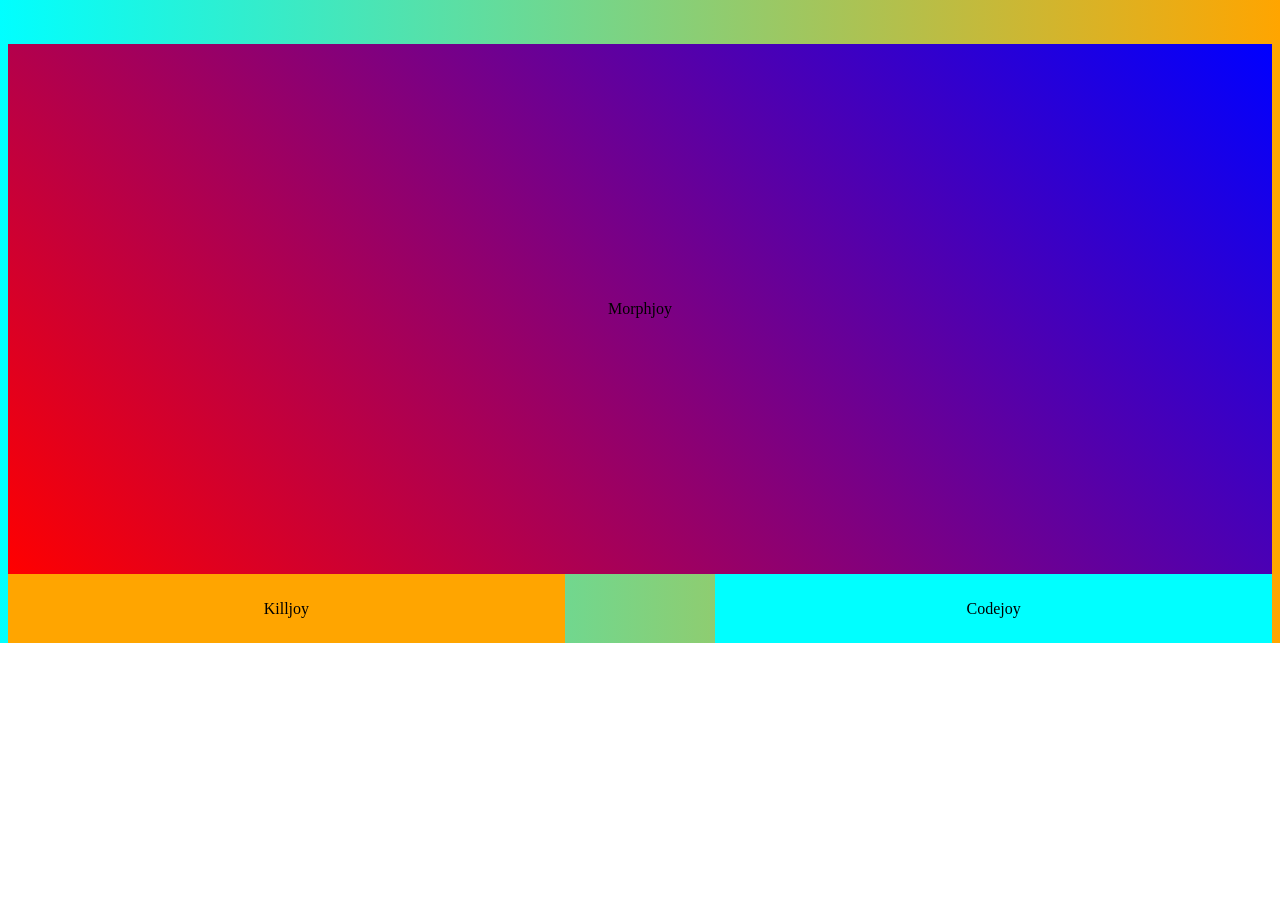
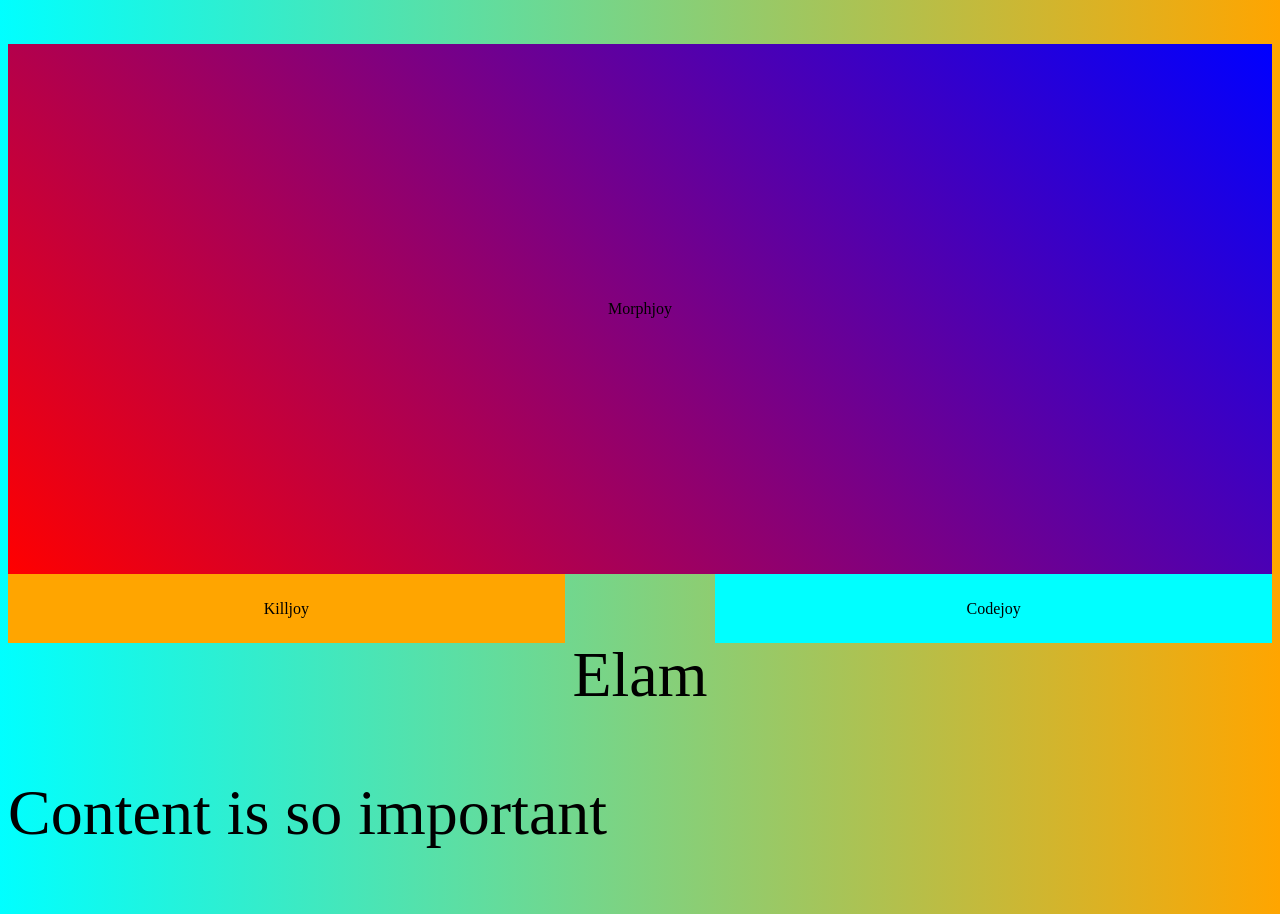
Before and after one commit to codejoy-wins/Pretty-Colors, a plain HTML site: page index.html in a window 1280 px wide. Shown: the part 158-1072 px from the top of the page. Before the commit the page ends 801 px from the top, so only its background shows below. Drawn offline with Linux system fonts and the light colour scheme.

Commit message:
mad programmer

```diff
--- a/index.html
+++ b/index.html
@@ -42,5 +42,9 @@
     <div id="right">
         Codejoy
     </div>
+    <div>
+        <p>Elam</p>
+        <p style="text-align: left;">Content is so important</p>
+    </div>
 </body>
 </html>
```
